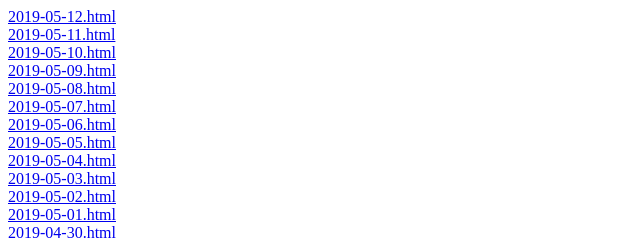
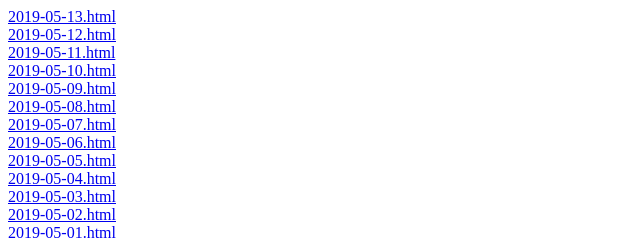
Before and after one commit to sdlyyxy/qlwb, a plain HTML site: page index.html in a window 1280 px wide. Shown: the top 239 px of the page, 0-640 px from the left. Drawn offline with Linux system fonts and the light colour scheme.

Commit message:
new paper

```diff
--- a/index.html
+++ b/index.html
@@ -1,3 +1,4 @@
+<a href="2019-05-13.html">2019-05-13.html</a><br>
 <a href="2019-05-12.html">2019-05-12.html</a><br>
 <a href="2019-05-11.html">2019-05-11.html</a><br>
 <a href="2019-05-10.html">2019-05-10.html</a><br>
```
Also changed, not shown: 2019-05-13.html (added, +1 -0 lines).
